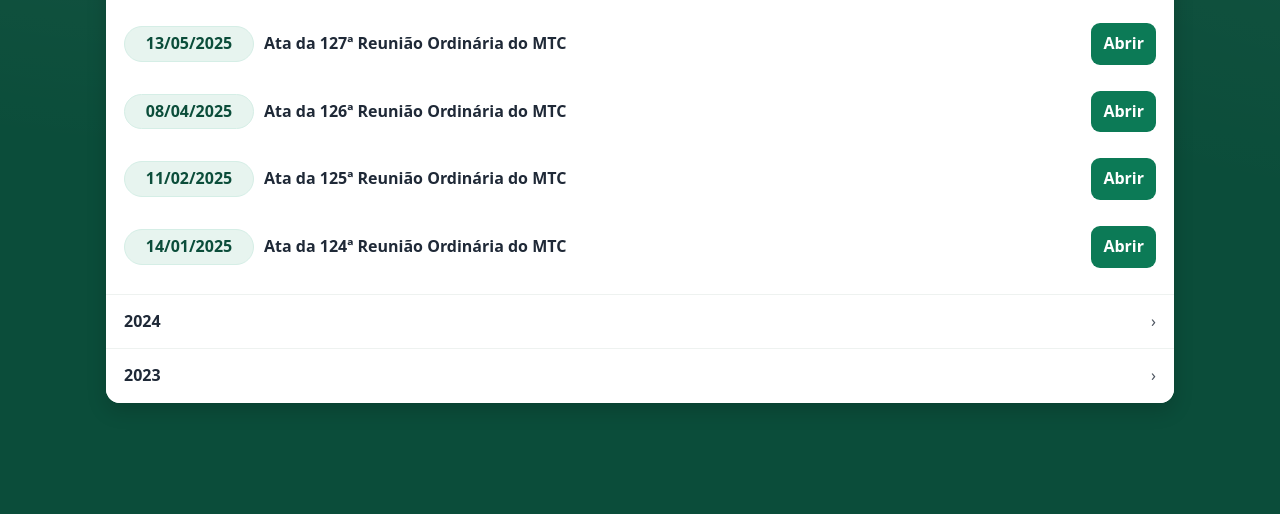
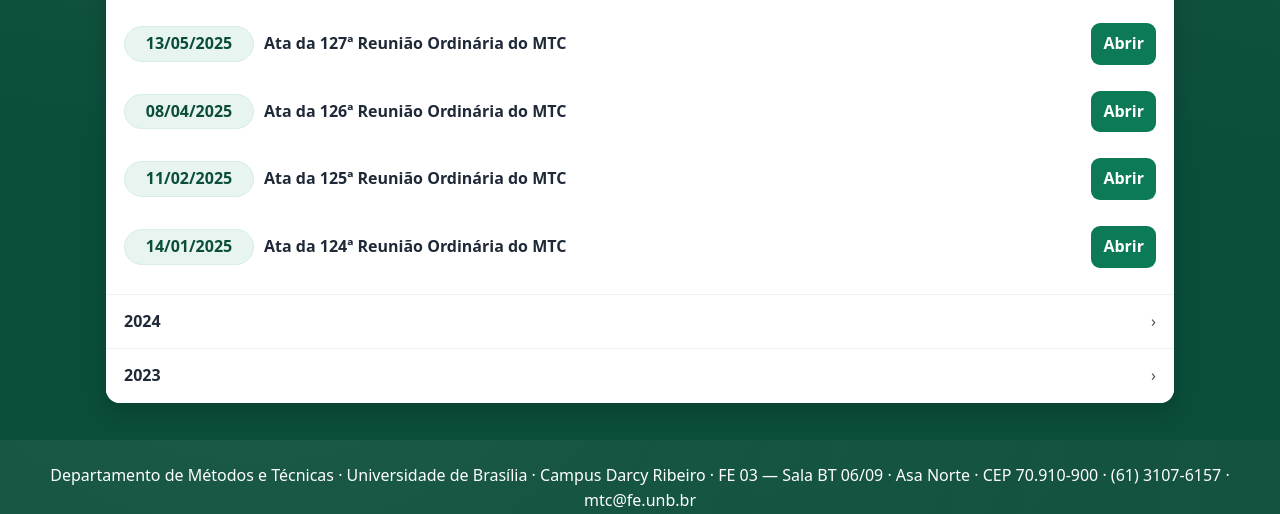
Before and after one commit to mtcfeunb/mtc_fe, a plain HTML site: page atas.html in a window 1280 px wide. Shown: the part 360-874 px from the top of the page. Before the commit the page ends 800 px from the top, so only its background shows below. Drawn offline with Linux system fonts and the light colour scheme.

Commit message:
Update atas.html

```diff
--- a/atas.html
+++ b/atas.html
@@ -151,7 +151,7 @@
 
     /* ===== rodapé ===== */
     footer{
-      margin-top: 18px; color: #006400; text-align:center;
+      margin-top: 18px; color: #fff; text-align:center;
     }
 
     /* ===== responsivo ===== */
@@ -174,8 +174,7 @@
       </div>
     </div>
     <nav class="actions">
-      <!-- ajuste o href conforme o caminho na sua página principal -->
-     <button onclick="window.close()" aria-label="Fechar esta janela"
+      <button onclick="window.close()" aria-label="Fechar esta janela"
   style="background:#ffffff14; padding:8px 12px; border-radius:10px; font-weight:700;
          border:none; cursor:pointer; color:white;">
   ✕ Sair
@@ -351,9 +350,7 @@
             </div>
       </div>
 
-      <footer>
-        Departamento de Métodos e Técnicas · Universidade de Brasília · Campus Darcy Ribeiro · FE 03 — Sala BT 06/09 · Asa Norte · CEP 70.910-900 · (61) 3107-6157 · mtc@fe.unb.br
-      </footer>
+
     </section>
   </main>
 
@@ -396,5 +393,8 @@
     yearFilter.addEventListener('change', applyFilters);
     applyFilters();
   </script>
+  <footer>
+        Departamento de Métodos e Técnicas · Universidade de Brasília · Campus Darcy Ribeiro · FE 03 — Sala BT 06/09 · Asa Norte · CEP 70.910-900 · (61) 3107-6157 · mtc@fe.unb.br
+      </footer>
 </body>
 </html>
```
